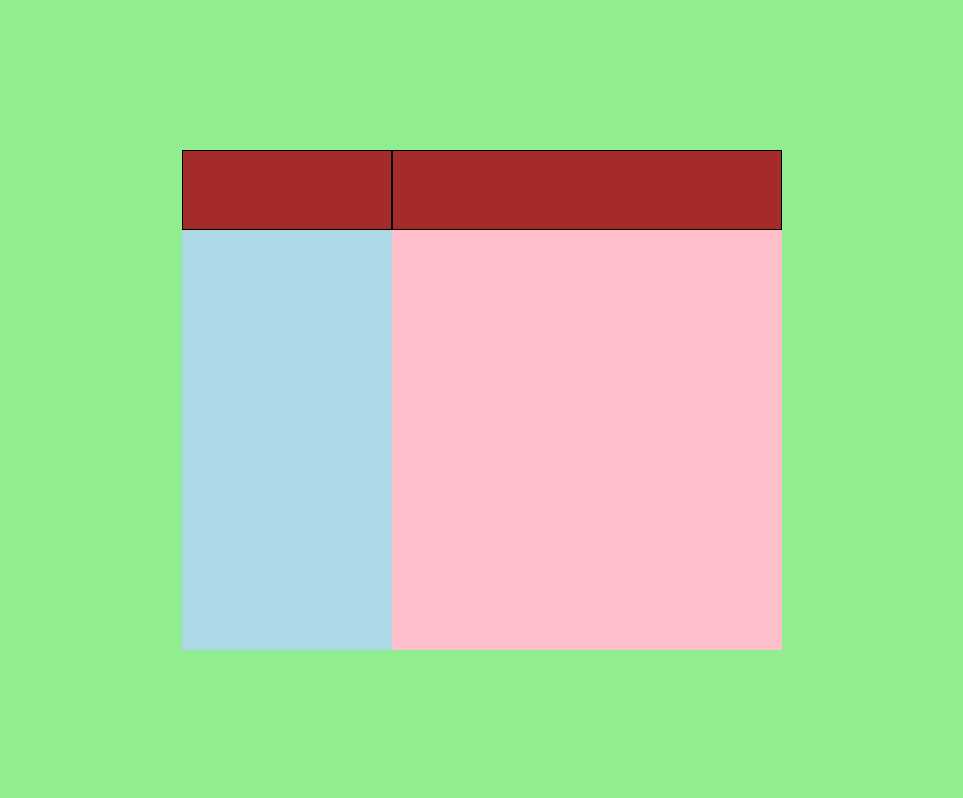
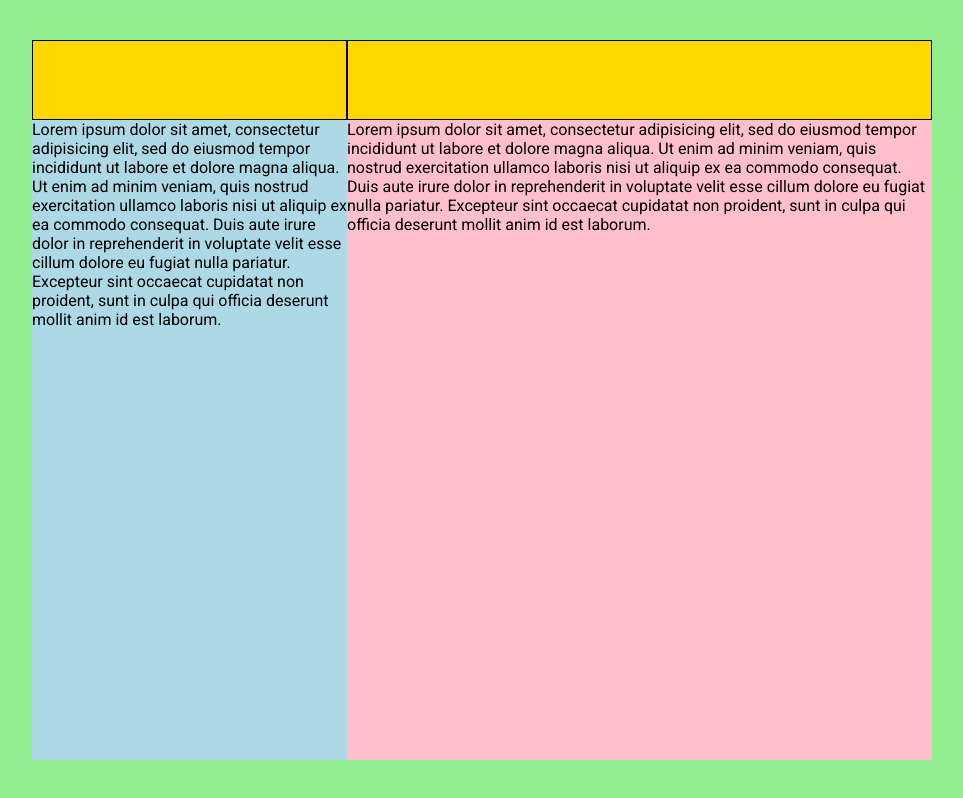
Before and after one commit to sara-lusa/js-html-css-boolzap, a plain HTML site: page index.html in a window 1280 px wide. Shown: the whole page, without its empty margins (158-1121 px from the left). Drawn offline with nearby package versions, Linux system fonts and the light colour scheme.

Commit message:
Modifica dimensione boolzap

```diff
--- a/css/style.css
+++ b/css/style.css
@@ -22,15 +22,14 @@ body {
 }
 
 .boolzap {
-  width: 600px;
-  height: 500px;
-  background-color: coral;
+  min-width: 900px;
+  flex-basis: 65%;
+  height: calc(100vh - 10%);
 }
 
 main {
   width: 100%;
   height: 100%;
-  background-color: gold;
   display: flex;
 }
 
@@ -49,7 +48,7 @@ section.chat-room {
 section header {
   height: 80px;
   width: 100%;
-  background-color: brown;
+  background-color: gold;
   border: 1px solid black;
 }
 /* FINE STILI GENERALI */
--- a/index.html
+++ b/index.html
@@ -24,6 +24,12 @@
 
             </header>
 
+            <div class="">
+              Lorem ipsum dolor sit amet, consectetur adipisicing elit, sed do eiusmod tempor incididunt ut labore et dolore magna aliqua. Ut enim
+              ad minim veniam, quis nostrud exercitation ullamco laboris nisi ut aliquip ex ea commodo consequat. Duis aute irure dolor in reprehenderit
+              in voluptate velit esse cillum dolore eu fugiat nulla pariatur.
+              Excepteur sint occaecat cupidatat non proident, sunt in culpa qui officia deserunt mollit anim id est laborum.
+            </div>
           </section>
           <!-- Fine section-sidebar -->
 
@@ -33,6 +39,12 @@
 
             </header>
 
+            <div class="">
+              Lorem ipsum dolor sit amet, consectetur adipisicing elit, sed do eiusmod tempor incididunt ut labore et dolore magna aliqua. Ut enim
+              ad minim veniam, quis nostrud exercitation ullamco laboris nisi ut aliquip ex ea commodo consequat. Duis aute irure dolor in reprehenderit
+              in voluptate velit esse cillum dolore eu fugiat nulla pariatur.
+              Excepteur sint occaecat cupidatat non proident, sunt in culpa qui officia deserunt mollit anim id est laborum.
+            </div>
           </section>
           <!-- Fine section-chatroom -->
 
```
